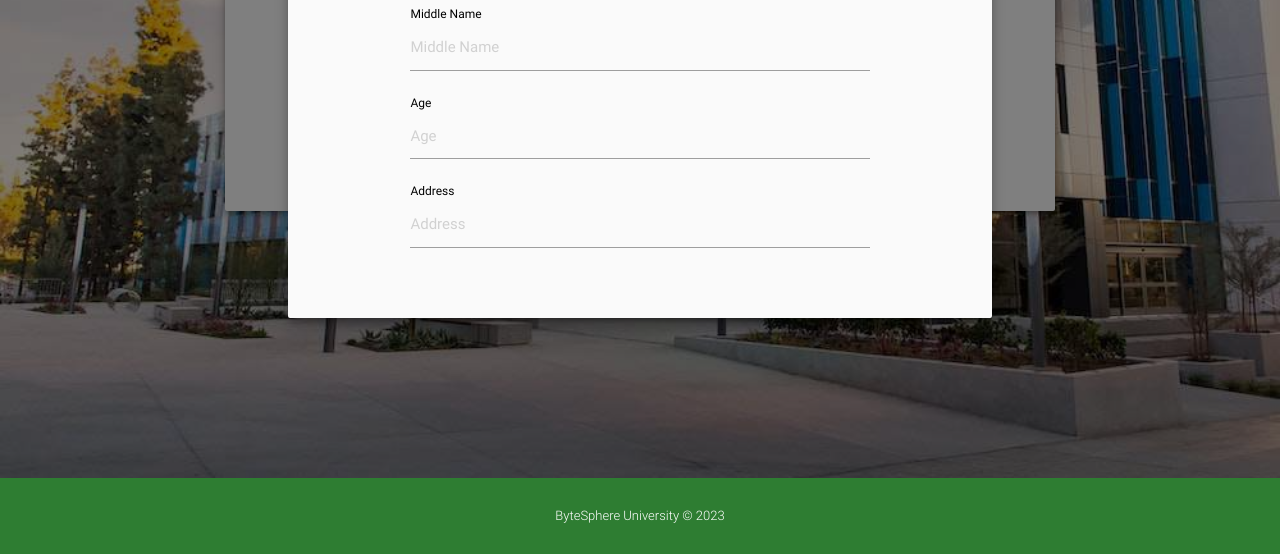
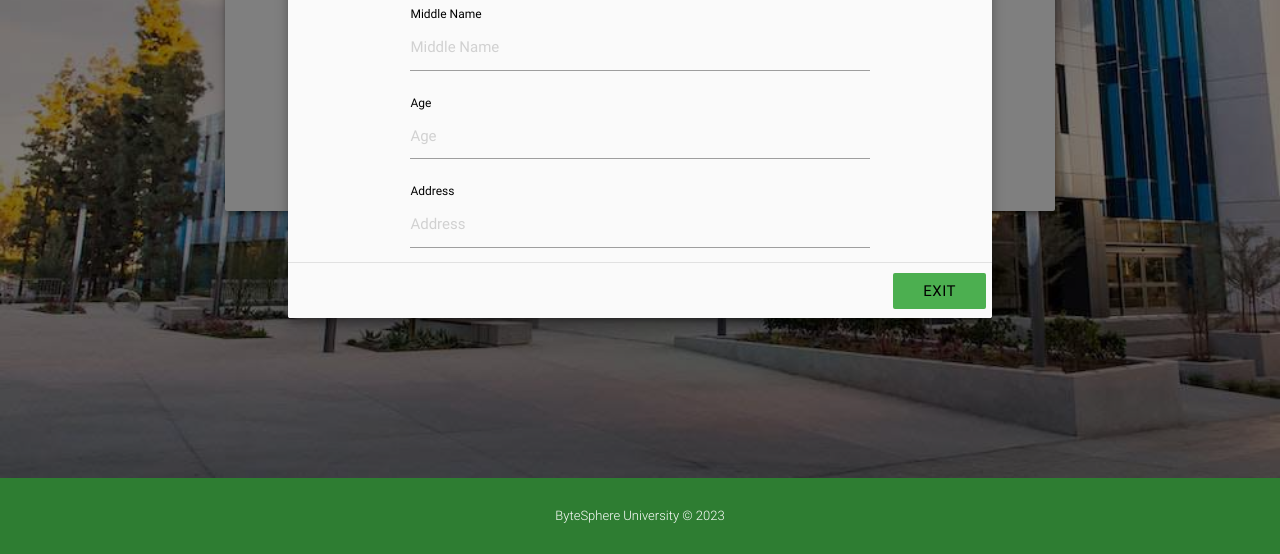
Before and after one commit to SAVAGEKILLERRUBY/web-design-for-HCI, a plain HTML site: page index.html in a window 1280 px wide. Both pictures are taken after a click on the link "Not Registered?". Shown: the part 322-876 px from the top of the page. Drawn offline with nearby package versions, Linux system fonts and the light colour scheme.

Commit message:
create a modal footer for exit

```diff
--- a/index.html
+++ b/index.html
@@ -117,6 +117,8 @@
     </form>
   </div>
 </div>
+<div class="modal-footer">
+  <a href="#!" class="modal-action modal-close waves-effect green black-text btn btn-flat">Exit</a></div>
 </div>
 <footer class="section page-footer center green darken-3">
   <div class="container">
```
